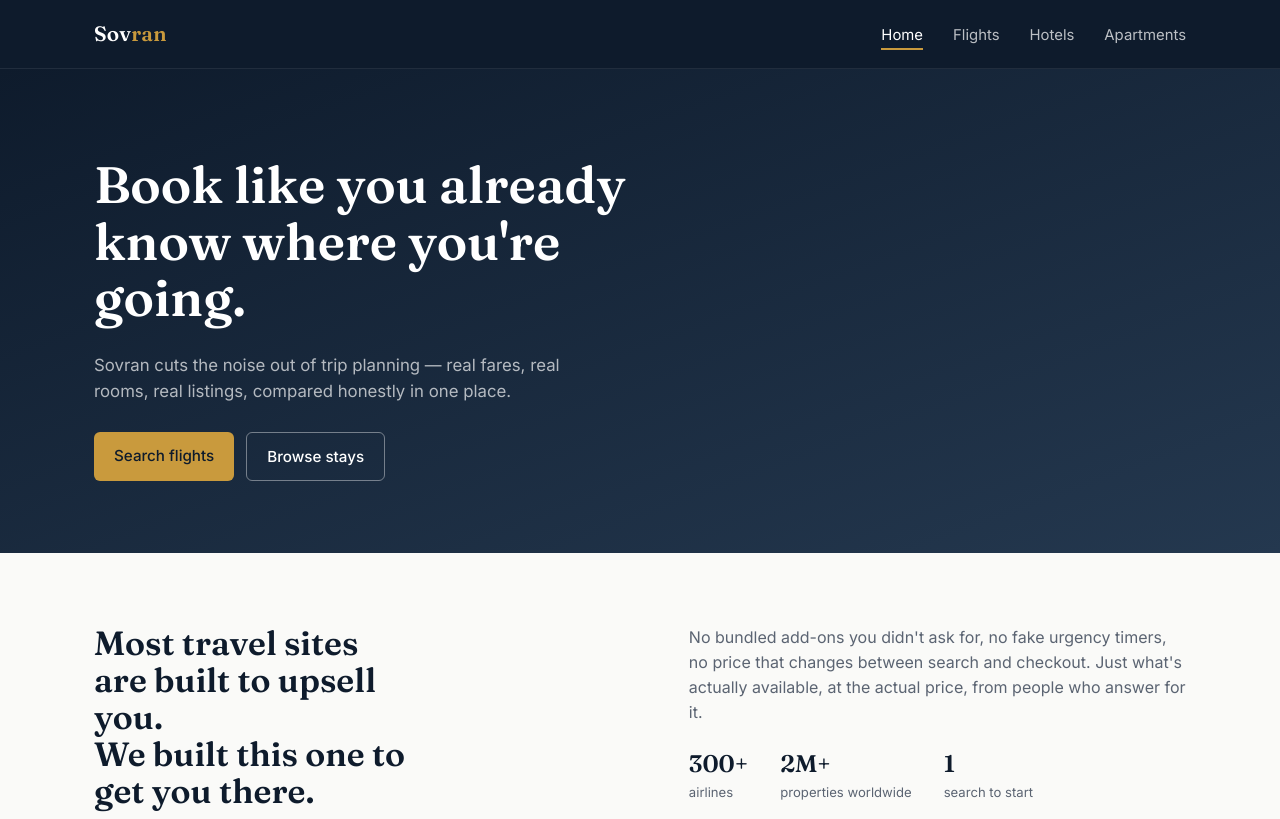
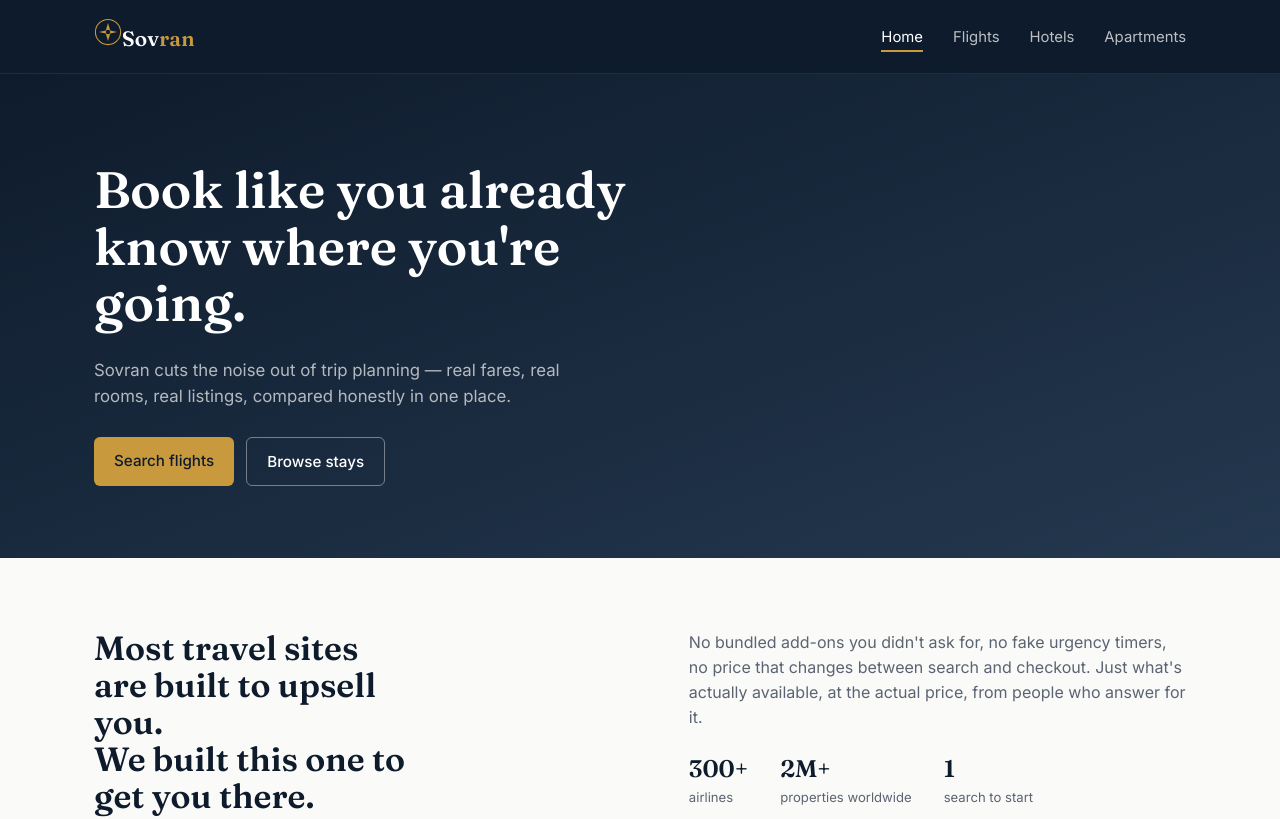
Before and after one commit to Diamondlegacy/Sovran, a React (Vite) app: page / in a window 1280 px wide. Shown: the top 819 px of the page. Built offline with nearby package versions, Linux system fonts and the light colour scheme.

Commit message:
Update nav brand to include logo image

```diff
--- a/src/App.jsx
+++ b/src/App.jsx
@@ -9,7 +9,10 @@ export default function App() {
     <>
       <nav className="nav">
         <div className="nav-inner">
-          <NavLink to="/" className="nav-brand">Sov<span>ran</span></NavLink>
+          <NavLink to="/" className="nav-brand">
+            <img src="/logo.svg" alt="" width="28" height="28" />
+            Sov<span>ran</span>
+          </NavLink>
           <ul className="nav-links">
             <li><NavLink to="/" end>Home</NavLink></li>
             <li><NavLink to="/flights">Flights</NavLink></li>
```
